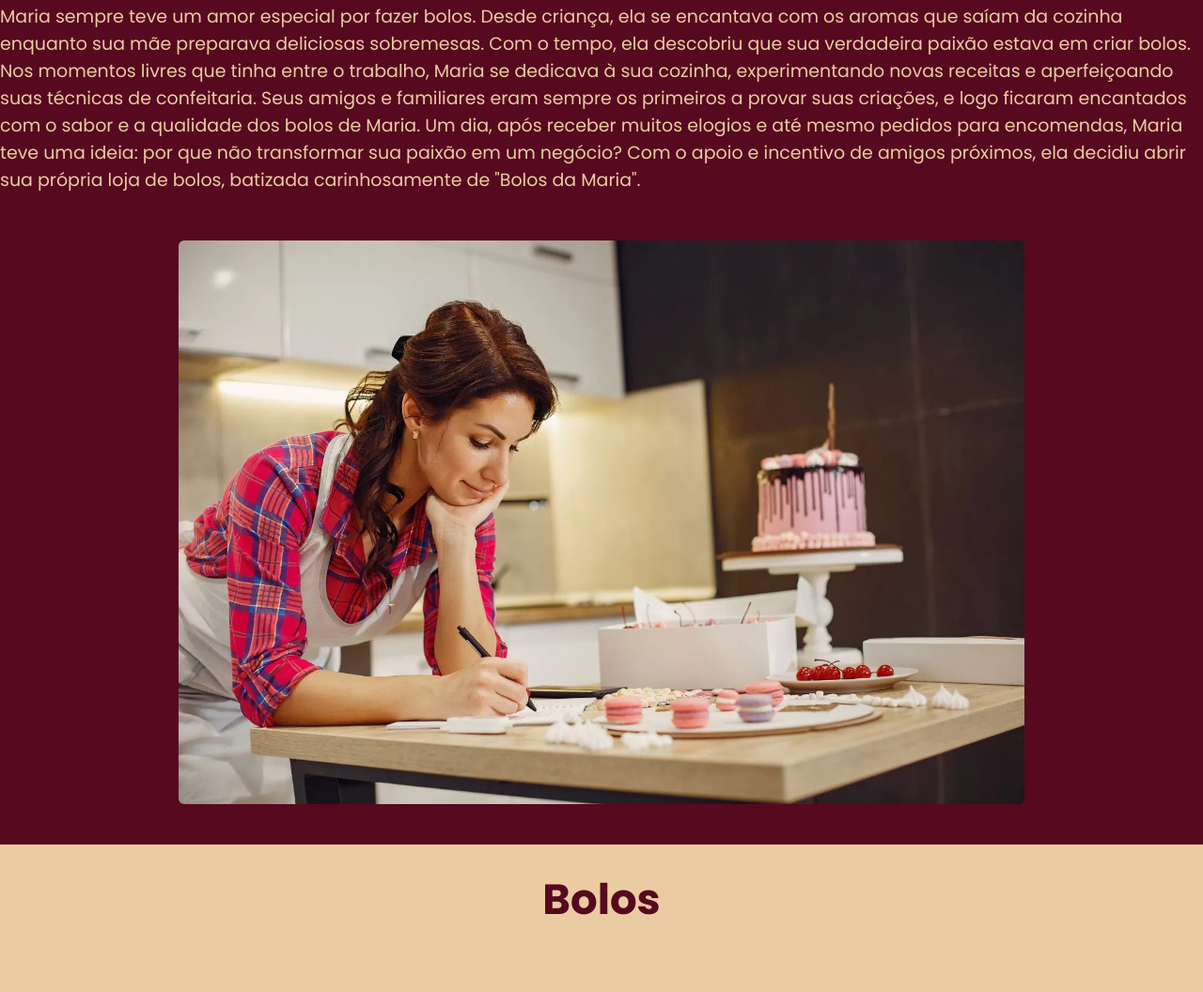
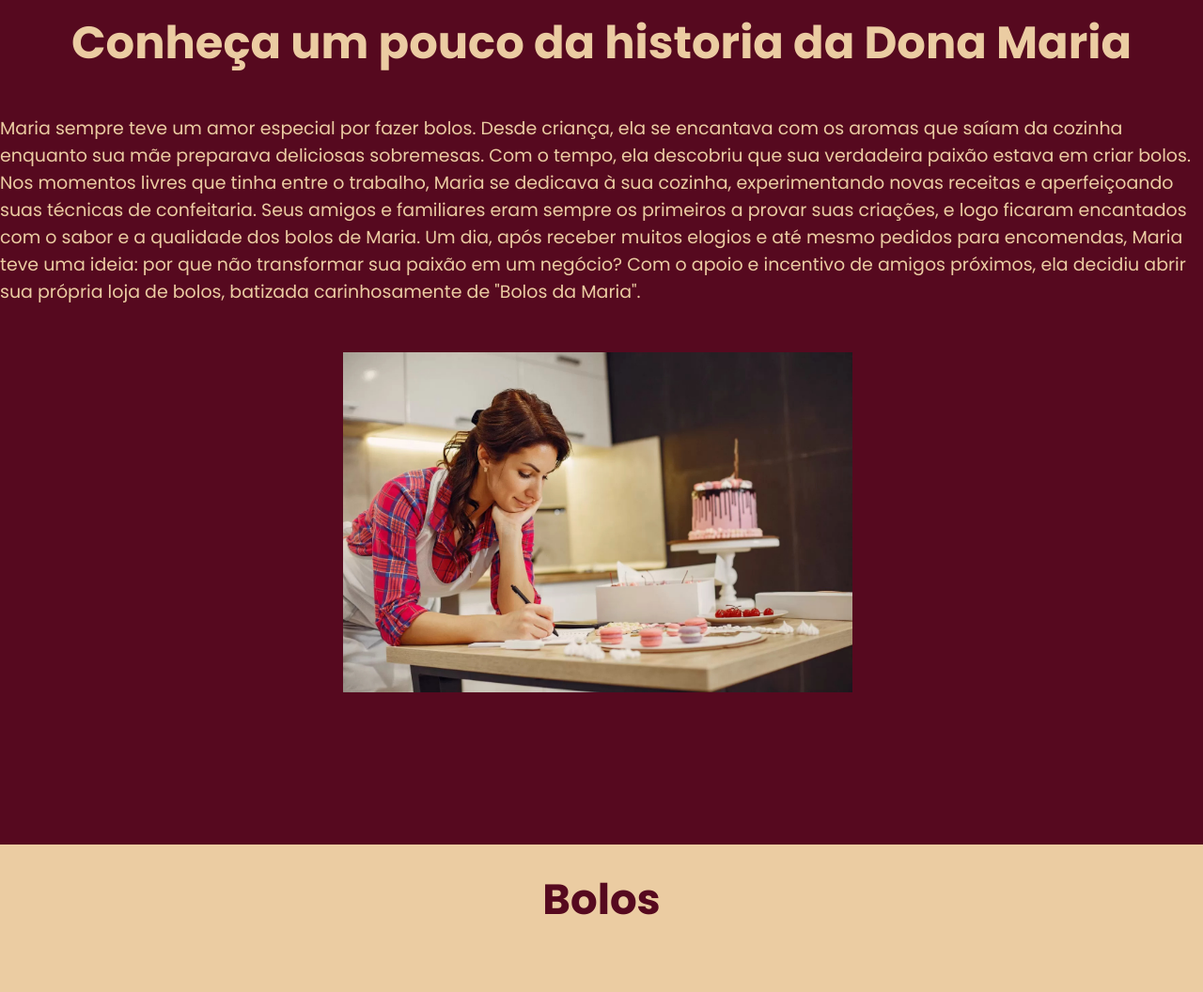
Before and after one commit to Filipeelopess98/Confeitaria--Dona-Maria, a plain HTML site: page index.html in a window 1280 px wide. Shown: the part 1090-2146 px from the top of the page at 94% size. Drawn offline with Linux system fonts and the light colour scheme.

Commit message:
27/04 styles.css

```diff
--- a/styles.css
+++ b/styles.css
@@ -190,8 +190,10 @@ body {
 
 
 .about-img {
-    width: 900px;
-    border-radius: 6px;
+    width: 550px;
+    border-radius: 15px:
+    padding-left: 8px;
+    padding-right: 8px;
 }
 
 .titule {
```
